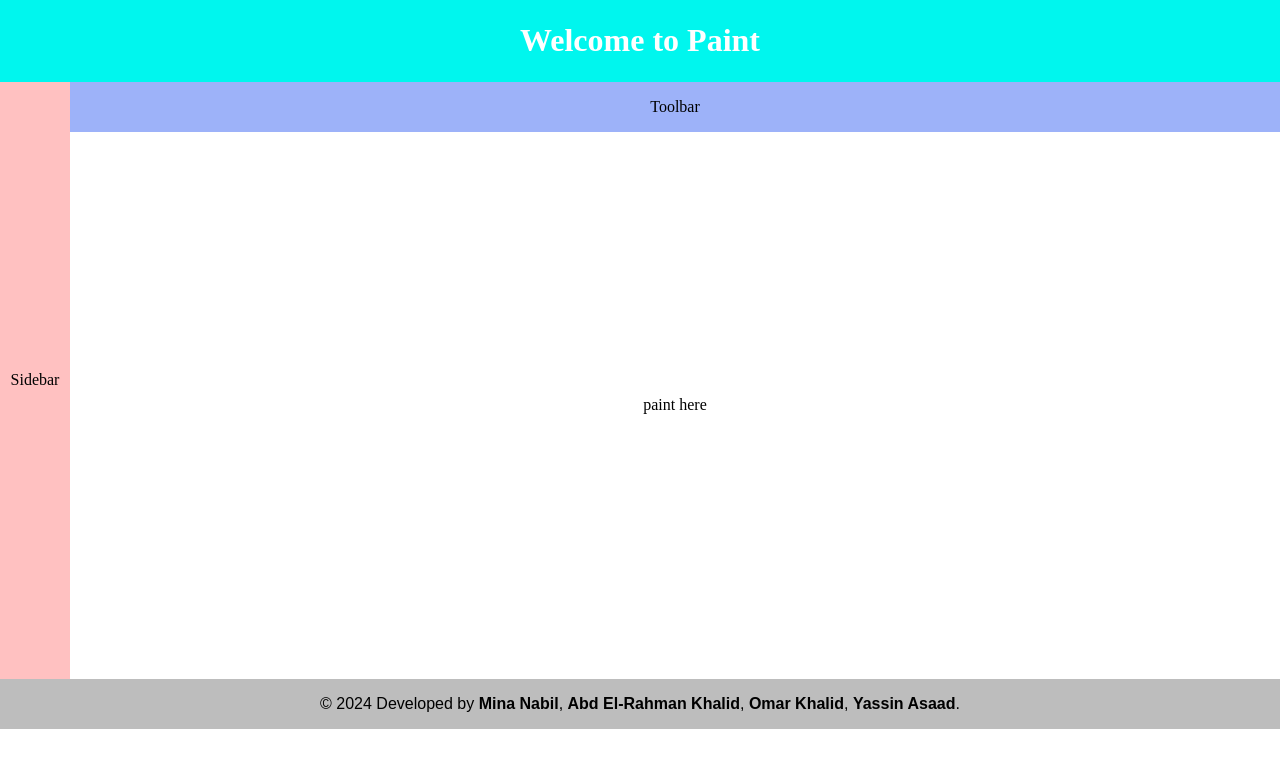
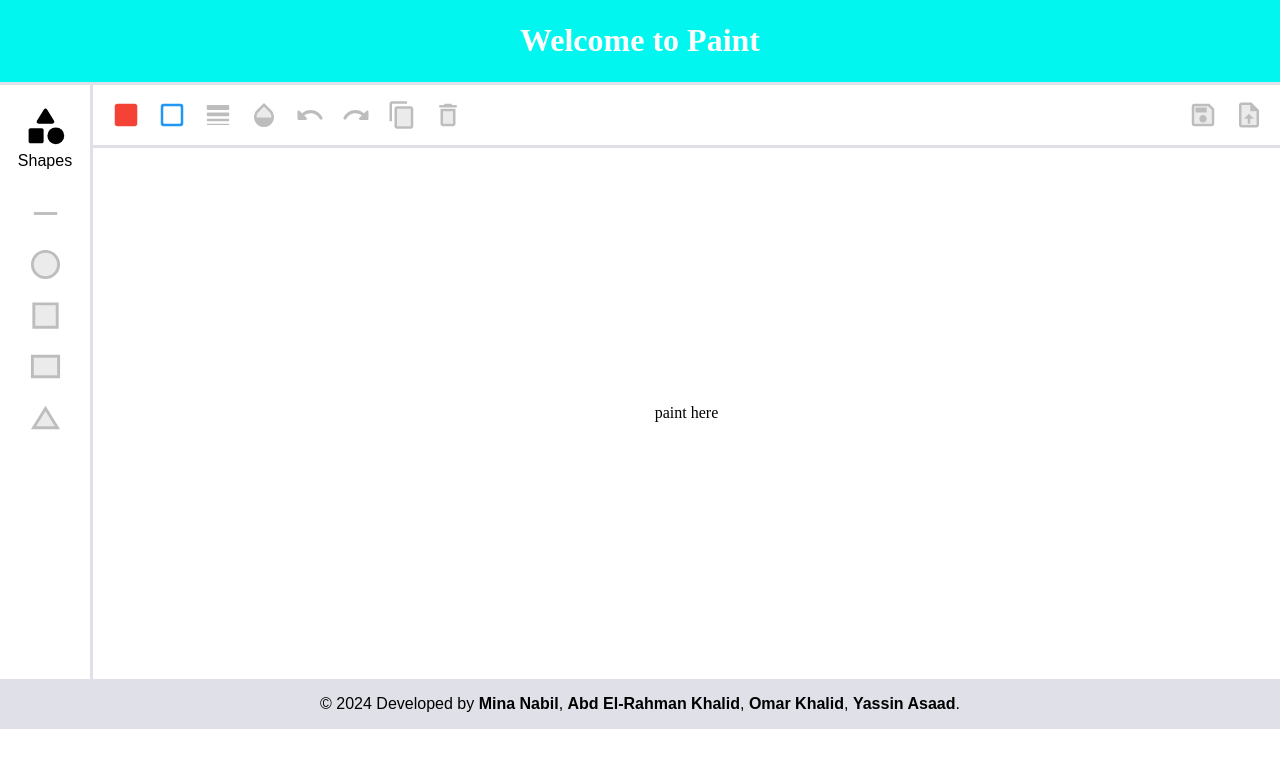
Before and after one commit to MohamedAlrammal/Web-Paint, a React (Vite) app in the folder Frontend/: page / in a window 1280 px wide. Shown: the top 768 px of the page. Built offline with nearby package versions, Linux system fonts and the light colour scheme.

Commit message:
Designing the Webpage

```diff
--- a/Frontend/package.json
+++ b/Frontend/package.json
@@ -10,6 +10,10 @@
     "preview": "vite preview"
   },
   "dependencies": {
+    "@emotion/react": "^11.13.3",
+    "@emotion/styled": "^11.13.0",
+    "@mui/icons-material": "^6.1.6",
+    "@mui/material": "^6.1.6",
     "react": "^18.3.1",
     "react-dom": "^18.3.1"
   },
--- a/Frontend/src/Sidebar.jsx
+++ b/Frontend/src/Sidebar.jsx
@@ -1,6 +1,34 @@
+import { IconButton } from '@mui/material';
+import CircleIcon from '@mui/icons-material/CircleTwoTone';
+import SquareIcon from '@mui/icons-material/SquareTwoTone';
+import TriangleIcon from '@mui/icons-material/ChangeHistoryTwoTone';
+import RectangleIcon from '@mui/icons-material/RectangleTwoTone';
+import LineIcon from '@mui/icons-material/HorizontalRule';
+import ShapesIcon from '@mui/icons-material/CategoryRounded';
+
 function Sidebar(){
     return(
-        <div className="sidebar">Sidebar</div>
+        <div className="sidebar">
+            <br></br>
+            <ShapesIcon sx={{ fontSize: 45 }}/>
+            <p style={{margin: "0", fontFamily: "Arial"}}>Shapes</p>
+            <br></br>
+            <IconButton>
+                <LineIcon color='disabled' fontSize="large"/>
+            </IconButton>
+            <IconButton>
+                <CircleIcon color='disabled' fontSize="large"/>
+            </IconButton>
+            <IconButton>
+                <SquareIcon color='disabled' fontSize="large"/>
+            </IconButton>
+            <IconButton>
+                <RectangleIcon color='disabled' fontSize="large"/>
+            </IconButton>
+            <IconButton>
+                <TriangleIcon color='disabled' fontSize="large"/>
+            </IconButton>
+        </div>
     );
 }
 
--- a/Frontend/src/Toolbar.jsx
+++ b/Frontend/src/Toolbar.jsx
@@ -1,6 +1,54 @@
+import { IconButton } from '@mui/material'
+import FillColorIcon from '@mui/icons-material/SquareRounded'
+import BorderColorIcon from '@mui/icons-material/CropDinRounded'
+import BorderWidthIcon from '@mui/icons-material/LineWeightRounded';
+import OpacityIcon from '@mui/icons-material/OpacityTwoTone'
+import UndoIcon from '@mui/icons-material/UndoRounded'
+import RedoIcon from '@mui/icons-material/RedoRounded'
+import SaveIcon from '@mui/icons-material/SaveTwoTone'
+import LoadIcon from '@mui/icons-material/UploadFileTwoTone'
+import CopyIcon from '@mui/icons-material/ContentCopyTwoTone'
+import DeleteIcon from '@mui/icons-material/DeleteTwoTone'
+
 function Toolbar(){
     return(
-        <div className="toolbar">Toolbar</div>
+        <div className="toolbar">
+            <div className='toolbarLeft'>
+                <IconButton>
+                    <FillColorIcon sx={{ fontSize: 30 , color: "#f44336"}}/>
+                </IconButton>
+                <IconButton>
+                    <BorderColorIcon sx={{ fontSize: 30 , color: "#2196f3"}}/>
+                </IconButton>
+                <IconButton>
+                    <BorderWidthIcon color='disabled' sx={{ fontSize: 30 }}/>
+                </IconButton>
+                <IconButton>
+                    <OpacityIcon color='disabled' sx={{ fontSize: 30 }}/>
+                </IconButton>
+                <IconButton>
+                    <UndoIcon color='disabled' sx={{ fontSize: 30 }}/>
+                </IconButton>
+                <IconButton>
+                    <RedoIcon color='disabled' sx={{ fontSize: 30 }}/>
+                </IconButton>
+                <IconButton>
+                    <CopyIcon color='disabled' sx={{ fontSize: 30 }}/>
+                </IconButton>
+                <IconButton>
+                    <DeleteIcon color='disabled' sx={{ fontSize: 30 }}/>
+                </IconButton>
+            </div>
+            <div className='toolbarRight'>
+                <IconButton>
+                    <SaveIcon color='disabled' sx={{ fontSize: 30 }}/>
+                </IconButton>
+                <IconButton>
+                    <LoadIcon color='disabled' sx={{ fontSize: 30 }}/>
+                </IconButton>
+            </div>
+
+        </div>
     );
 }
 
--- a/Frontend/src/index.css
+++ b/Frontend/src/index.css
@@ -18,7 +18,7 @@ header {
 }
 
 footer {
-  background-color: rgb(189, 189, 189);
+  background-color: rgb(223, 224, 232);
   color: black;
   text-align: center;
   padding: 1em 0;
@@ -30,13 +30,28 @@ span{
 }
 
 .sidebar{
-  background-color: rgb(255, 193, 193);
-  width: 70px;
+  border-right: solid 3px rgb(223, 224, 232);
+  border-top: solid 3px rgb(223, 224, 232);
+  width: 90px;
+  text-align: center;
 }
 
 .toolbar{
-  background-color: rgb(157, 178, 249);
-  height: 50px;
+  border-bottom: solid 3px rgb(223, 224, 232);
+  border-top: solid 3px rgb(223, 224, 232);
+  height: 60px;
+  display: flex;
+  justify-content: space-between;
+  align-items: center;
+}
+
+.toolbarLeft{
+  margin-left: 10px;
+  flex: 1;
+}
+
+.toolbarRight{
+  width: 100px;
 }
 
 .paintarea{
@@ -50,7 +65,7 @@ span{
   flex-direction: column;
 }
 
-.sidebar, .toolbar, .paintarea{
+.paintarea{
   text-align: center;
   align-content: center;
 }
```
Also changed, not shown: 1 other file (tests, documents, lock files or other folders).
